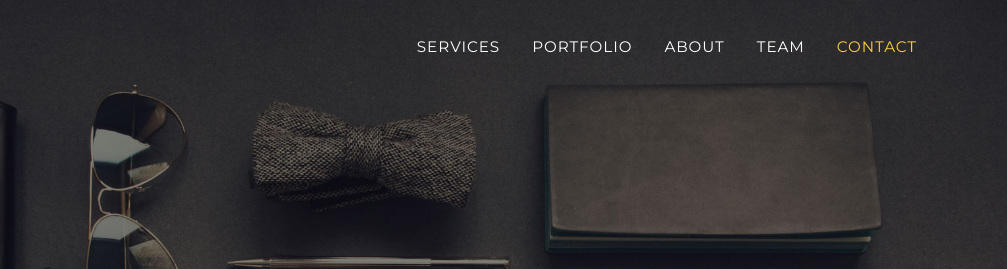
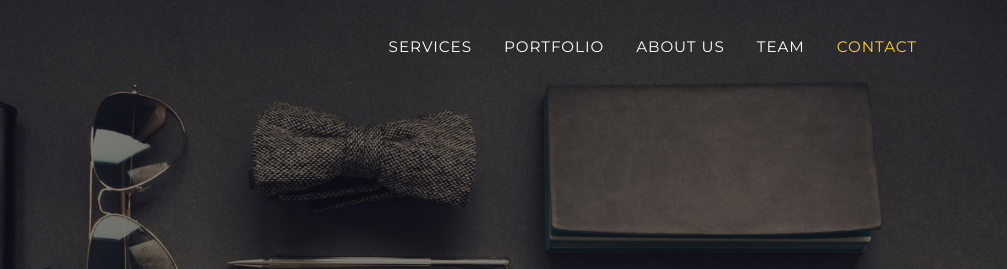
Before and after one commit to Vishva-tech/Vishva, a plain HTML site: page startbootstrap-agency-gh-pages/index.html in a window 1280 px wide. Shown: the top 269 px of the page, 273-1280 px from the left. Drawn offline with nearby package versions, Linux system fonts and the light colour scheme; a web font is replaced by a local one.

Commit message:
update index.html

```diff
--- a/startbootstrap-agency-gh-pages/index.html
+++ b/startbootstrap-agency-gh-pages/index.html
@@ -25,7 +25,7 @@
                     <ul class="navbar-nav text-uppercase ml-auto">
                         <li class="nav-item"><a class="nav-link js-scroll-trigger" href="#services">Services</a></li>
                         <li class="nav-item"><a class="nav-link js-scroll-trigger" href="#portfolio">Portfolio</a></li>
-                        <li class="nav-item"><a class="nav-link js-scroll-trigger" href="#about">About</a></li>
+                        <li class="nav-item"><a class="nav-link js-scroll-trigger" href="#about">About Us</a></li>
                         <li class="nav-item"><a class="nav-link js-scroll-trigger" href="#team">Team</a></li>
                         <li class="nav-item"><a class="nav-link js-scroll-trigger" href="#contact">Contact</a></li>
                     </ul>
```
